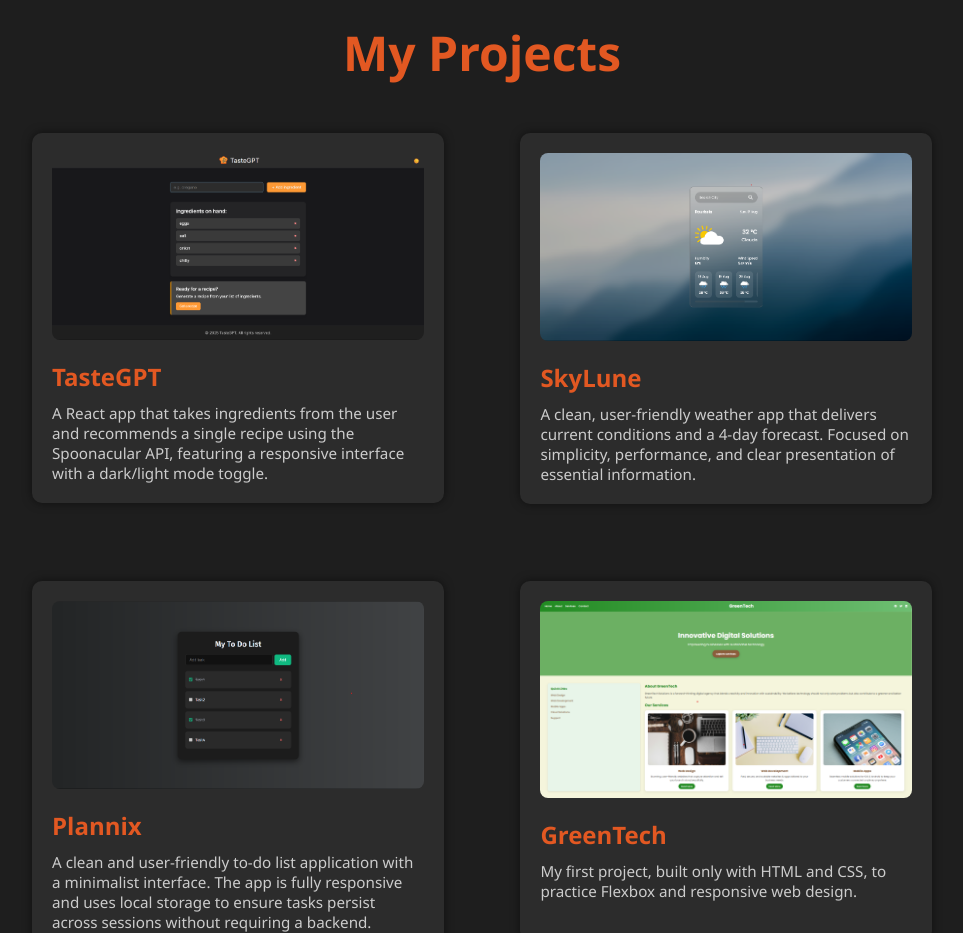
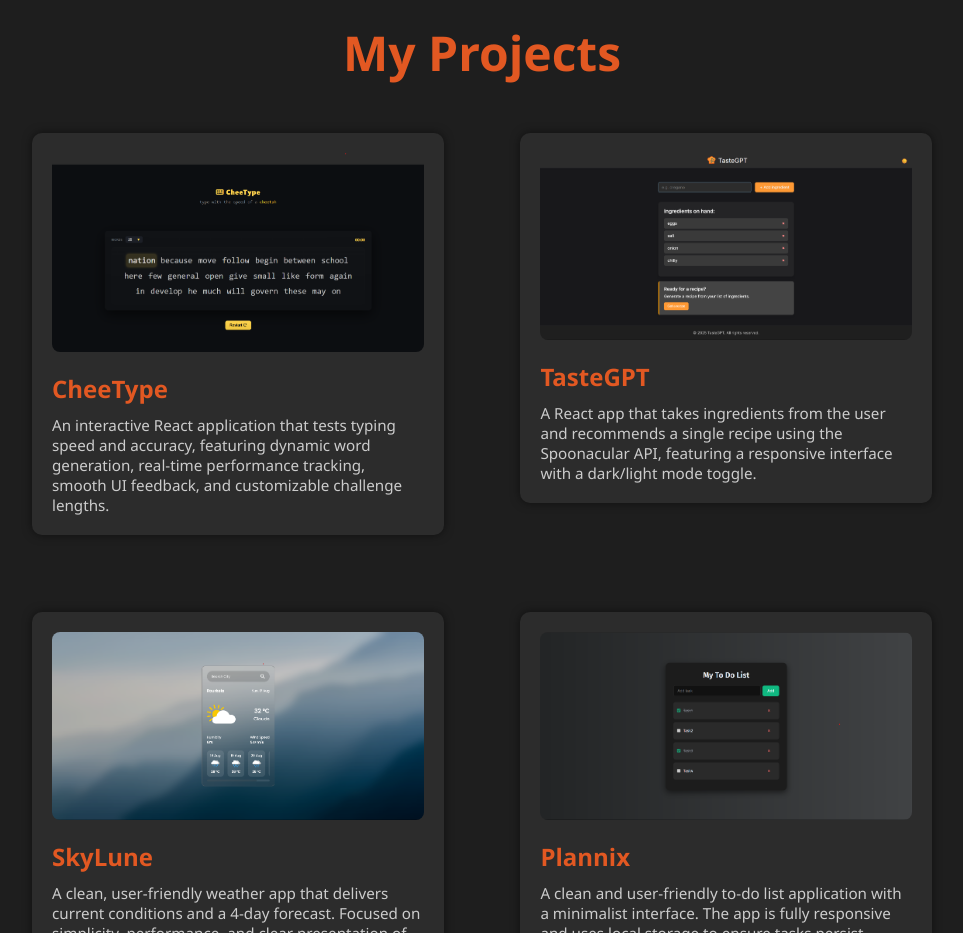
Before and after one commit to Pranjal-Sahu21/personal-portfolio, a plain HTML site: page index.html in a window 1280 px wide. Shown: the part 2500-3433 px from the top of the page, without its empty margins (158-1121 px from the left). Drawn offline with Linux system fonts and the light colour scheme.

Commit message:
Added CheeType to my projects

```diff
--- a/index.html
+++ b/index.html
@@ -157,6 +157,15 @@
         <section id="projects" class="section projects-section">
             <h1>My Projects</h1>
             <div class="projects">
+                <a href="https://cheetype.netlify.app/" target="_blank">
+                    <div class="project-card">
+                        <img src="assets/cheetype.png" alt="CheeType Screenshot" class="project-img">
+                        <h2 class="project-title">CheeType</h2>
+                        <p class="project-desc"> An interactive React application that tests typing speed and accuracy,
+                            featuring dynamic word generation, real-time performance tracking, smooth UI feedback, and
+                            customizable challenge lengths.</p>
+                    </div>
+                </a>
                 <a href="https://tastegpt.netlify.app/" target="_blank">
                     <div class="project-card">
                         <img src="assets/tastegpt.png" alt="TasteGPT Screenshot" class="project-img">
```
Also changed, not shown: assets/cheetype.png (added).
